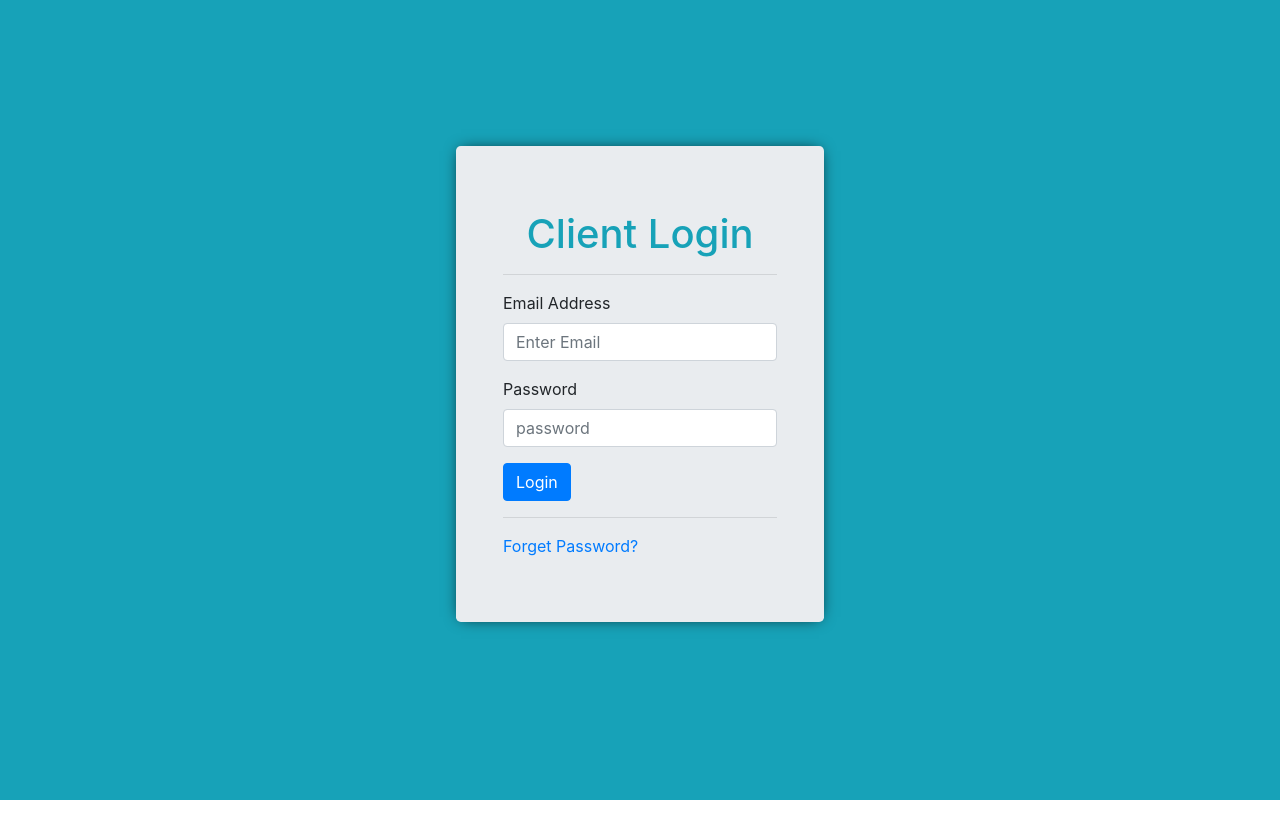
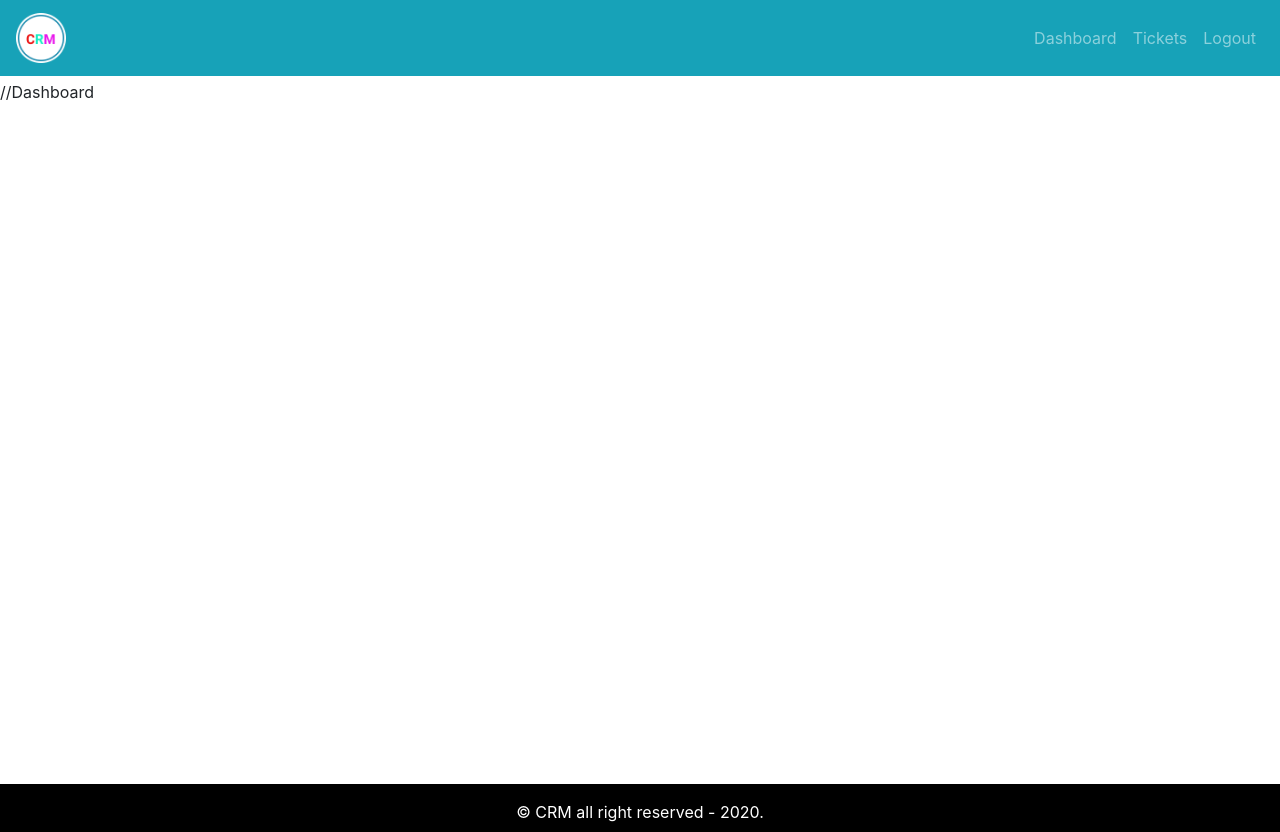
Before and after one commit to sekkaro/mern-stack-project, a React (Create React App) app in the folder web/: page / in a window 1280 px wide. Before the commit the page ends 800 px from the top, so only its background shows below. Built offline with nearby package versions, Linux system fonts and the light colour scheme.

Commit message:
layout is added

```diff
--- a/web/src/App.css
+++ b/web/src/App.css
@@ -0,0 +1,24 @@
+.default-layout {
+  display: grid;
+  grid-template-rows: 80px auto 3rem;
+  grid-template-areas:
+    "header"
+    "main"
+    "footer";
+}
+
+header {
+  grid-area: header;
+}
+
+main {
+  grid-area: main;
+  min-height: 88vh;
+}
+
+footer {
+  grid-area: footer;
+  background: black;
+  padding: 1rem;
+  color: white;
+}
--- a/web/src/App.js
+++ b/web/src/App.js
@@ -1,10 +1,12 @@
 import "./App.css";
+import DefaultLayout from "./layout/DefaultLayout";
 import Entry from "./pages/entry/Entry";
 
 function App() {
   return (
     <div className="App">
-      <Entry />
+      {/* <Entry /> */}
+      <DefaultLayout>//Dashboard</DefaultLayout>
     </div>
   );
 }
--- /dev/null
+++ b/web/src/layout/DefaultLayout.jsx
@@ -0,0 +1,18 @@
+import Footer from "./partials/Footer";
+import Header from "./partials/Header";
+
+const DefaultLayout = ({ children }) => {
+  return (
+    <div className="default-layout">
+      <header className="header">
+        <Header />
+      </header>
+      <main className="main">{children}</main>
+      <footer className="footer">
+        <Footer />
+      </footer>
+    </div>
+  );
+};
+
+export default DefaultLayout;
--- /dev/null
+++ b/web/src/layout/partials/Footer.jsx
@@ -0,0 +1,9 @@
+const Footer = () => {
+  return (
+    <div className="text-center copy-right">
+      &copy; CRM all right reserved - 2020.
+    </div>
+  );
+};
+
+export default Footer;
--- /dev/null
+++ b/web/src/layout/partials/Header.jsx
@@ -0,0 +1,22 @@
+import { Navbar, Nav } from "react-bootstrap";
+import logo from "../../assets/img/logo.png";
+
+const Header = () => {
+  return (
+    <Navbar collapseOnSelect variant="dark" bg="info" expand="md">
+      <Navbar.Brand>
+        <img src={logo} alt="logo" width="50px" />
+      </Navbar.Brand>
+      <Navbar.Toggle aria-controls="basic-navbar-nav" />
+      <Navbar.Collapse id="basic-navbar-nav">
+        <Nav className="ml-auto">
+          <Nav.Link href="/dashboard">Dashboard</Nav.Link>
+          <Nav.Link href="/dashboard">Tickets</Nav.Link>
+          <Nav.Link href="/dashboard">Logout</Nav.Link>
+        </Nav>
+      </Navbar.Collapse>
+    </Navbar>
+  );
+};
+
+export default Header;
```
Also changed, not shown: web/src/assets/img/logo.png (added).
